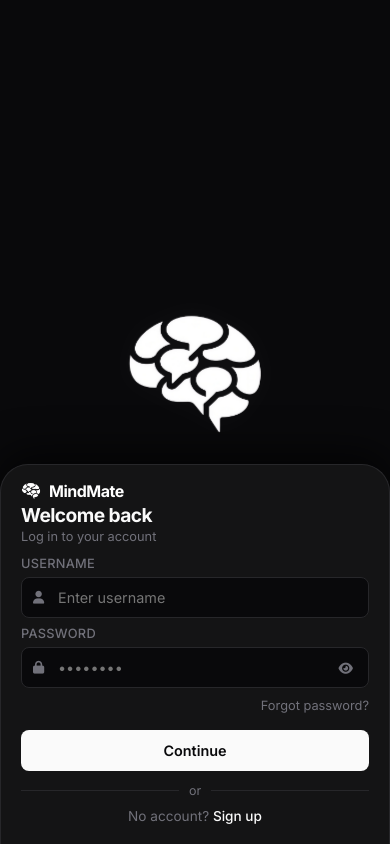
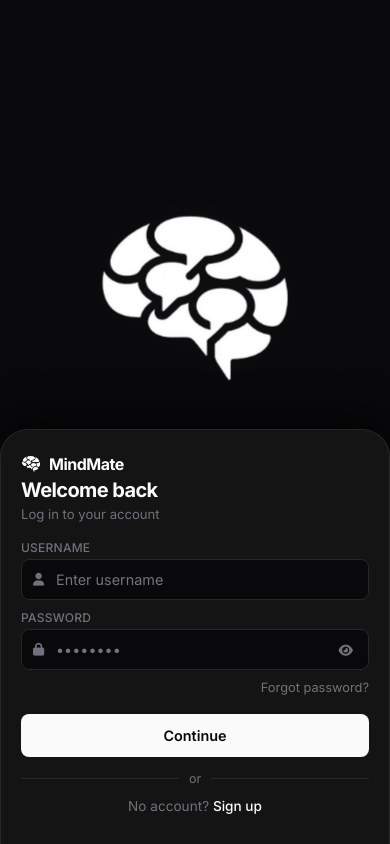
Before and after one commit to ShivamSk07/Mindmate, a Django app: page /login/ in a window 390 px wide. Run offline with Django 5.2, Linux system fonts and the light colour scheme.

Commit message:
first commit

```diff
--- a/chat/templates/chat/login.html
+++ b/chat/templates/chat/login.html
@@ -234,14 +234,14 @@
                 align-items: center;
                 justify-content: center;
                 width: 100%;
-                min-height: 100px;
-                padding: 10px 0 0;
+                min-height: 150px;
+                padding: 15px 0 5px;
             }
             .mobile-hero img {
-                width: 50vw;
-                height: 50vw;
-                max-width: 180px;
-                max-height: 180px;
+                width: 65vw;
+                height: 65vw;
+                max-width: 280px;
+                max-height: 280px;
                 object-fit: contain;
                 animation: energyGlow 10s linear infinite;
                 filter: drop-shadow(0 0 15px rgba(255,255,255,0.05));
@@ -257,16 +257,19 @@
                 border-radius: 28px 28px 0 0;
                 border: 1px solid var(--border);
                 border-bottom: none;
-                padding: 16px 20px 20px;
+                padding: 24px 20px 30px;
                 box-shadow: 0 -10px 40px rgba(0,0,0,0.7);
                 animation: mobileUp 0.5s cubic-bezier(0.2, 0.8, 0.2, 1);
             }
-            .logo-text { font-size: 1rem; margin-bottom: 2px; }
-            .heading { font-size: 1.2rem; margin-bottom: 2px; }
-            .sub { margin-bottom: 12px; font-size: 0.8rem; }
-            .field { margin-bottom: 8px; }
-            .divider { margin: 12px 0 10px; }
-            .mobile-hero img { margin-top: -10px; }
+            .logo-text { font-size: 1rem; }
+            .heading { font-size: 1.25rem; }
+            .sub { margin-bottom: 18px; font-size: 0.82rem; }
+            .field { margin-bottom: 10px; }
+            .field label { margin-bottom: 4px; font-size: 0.75rem; }
+            .field-wrap input { padding: 11px 10px 11px 34px; font-size: 0.9rem; }
+            .btn { padding: 13px; margin-top: 8px; }
+            .divider { margin: 14px 0 12px; }
+            .mobile-hero img { margin-top: 0; }
         }
     </style>
 </head>
```
Also changed, not shown: chat/templates/chat/index.html (+16 -40 lines).
